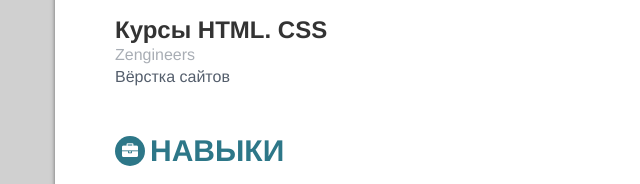
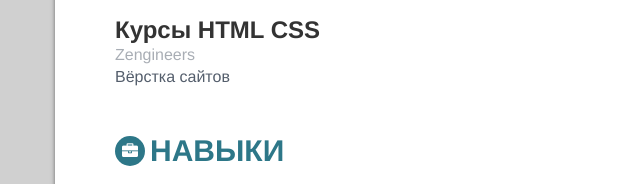
Before and after one commit to 222vik/my_resume, a plain HTML site: page index.html in a window 1280 px wide. Shown: the part 383-567 px from the top of the page, 0-640 px from the left. Drawn offline with nearby package versions, Linux system fonts and the light colour scheme.

Commit message:
changed courses html css

```diff
--- a/index.html
+++ b/index.html
@@ -45,7 +45,7 @@
           <div class="item">
             <div class="meta">
               <div class="upper-row">
-                <h3 class="job-title">Курсы HTML. CSS</h3>
+                <h3 class="job-title">Курсы HTML CSS</h3>
                 <div class="date">2017</div>
               </div>
               <div class="company">Zengineers</div>
```
